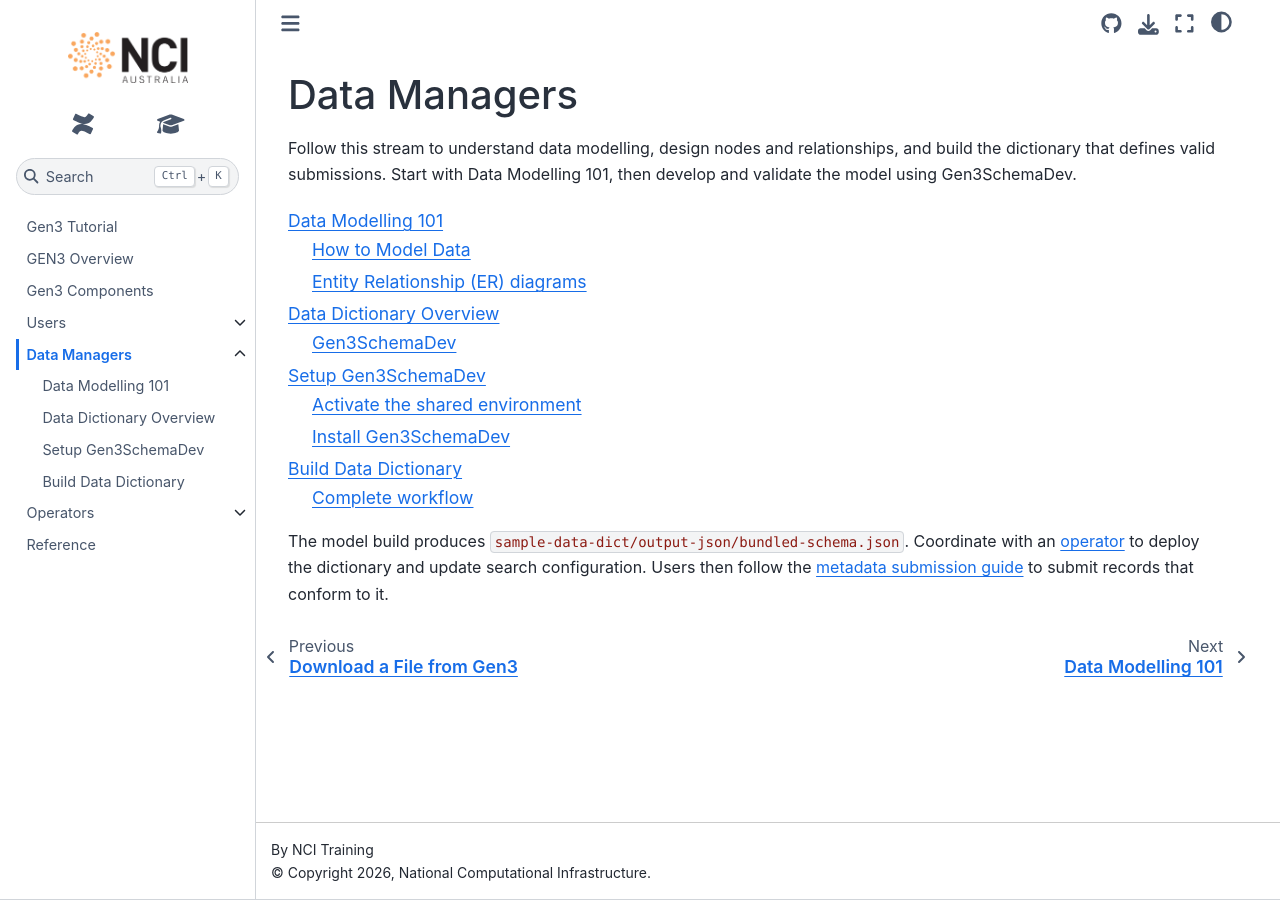
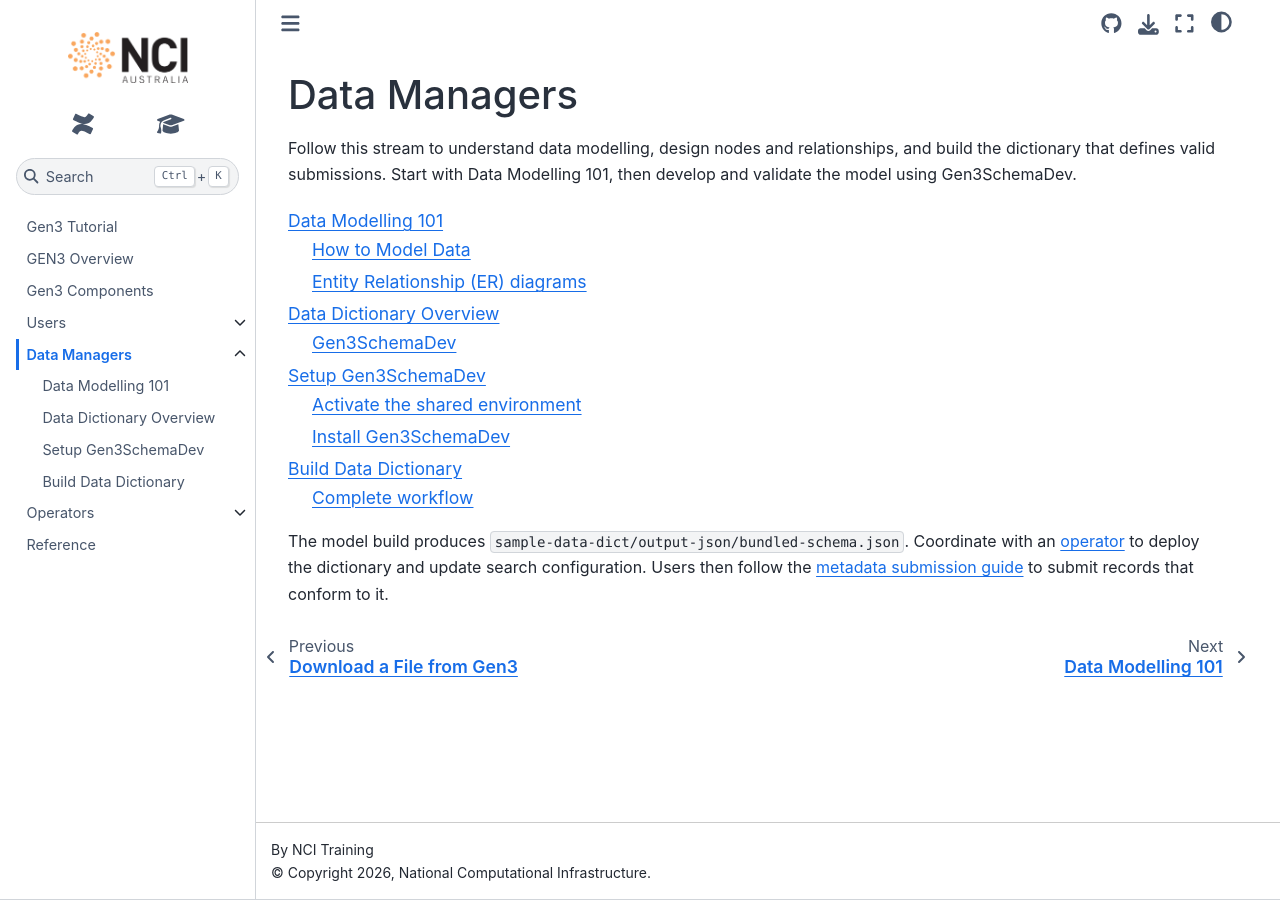
Before and after one commit to NCI900-Training-Organisation/Gen3-tutorial, a Sphinx documentation site: the page built from docs/source/data-managers/index.rst, in a window 1280 px wide. Built offline with Sphinx 7.4.7 and the Sphinx Book theme 1.1.4, drawn with Linux system fonts in a browser that asks for light colours.

Commit message:
Use theme text colour for inline code

```diff
--- a/docs/source/_static/custom.css
+++ b/docs/source/_static/custom.css
@@ -8,7 +8,7 @@ img.logo__image {
 }
 
 code.literal {
-    color: #8c1b13;
+    color: var(--pst-color-text-base);
 }
 
 .admonition.exercise {
```
